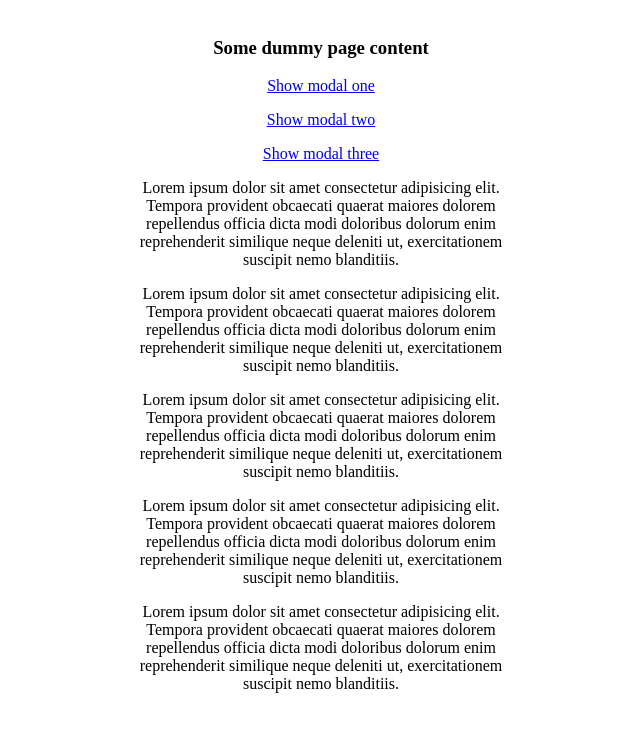
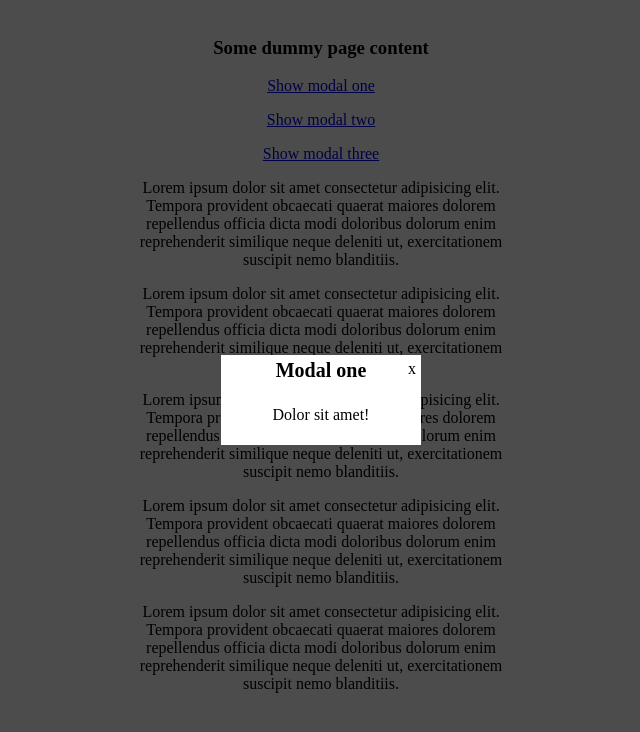
Before and after one commit to grzegorzgebala/modals, a website: page index.html in a window 1280 px wide. Both pictures are taken after a click on the link "Show modal one". Shown: the whole page, without its empty margins (319-959 px from the left). Drawn offline with Linux system fonts and the light colour scheme.

Commit message:
Modals changed

```diff
--- a/index.html
+++ b/index.html
@@ -3,7 +3,6 @@
 	<head>
 		<meta charset="utf-8">
 		<link rel="stylesheet" type="text/css" href="css/style.css">
-		<script src="js/script.js"></script>
 		<title>Data Structure</title>
 	</head>
 	<body>
--- a/js/script.js
+++ b/js/script.js
@@ -4,9 +4,14 @@
 
 	var showModal = function(event){
 		event.preventDefault();
-		document.getElementById("modal").element.classList.remove("show");
-		document.getElementById('#modal-one').classList.add('show');
-		document.getElementById('#modal-overlay').classList.add('show');
+		var a = document.getElementsByClassName("modal");
+
+		for (var i = 0; i < a.length; i++) {
+			a[i].classList.remove('show');
+		}
+
+		document.querySelector(event.target.getAttribute('href')).classList.add('show');
+		document.getElementById('modal-overlay').classList.add('show');
 	};
 
 	var modalLinks = document.querySelectorAll('.show-modal');
```
